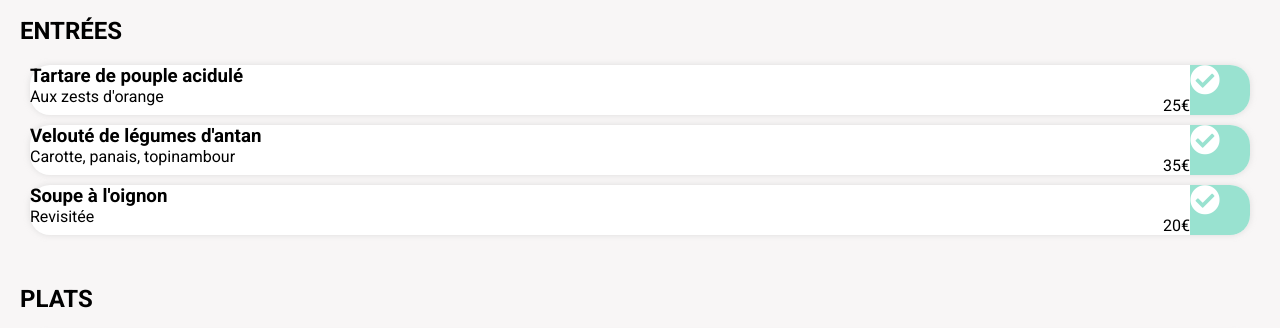
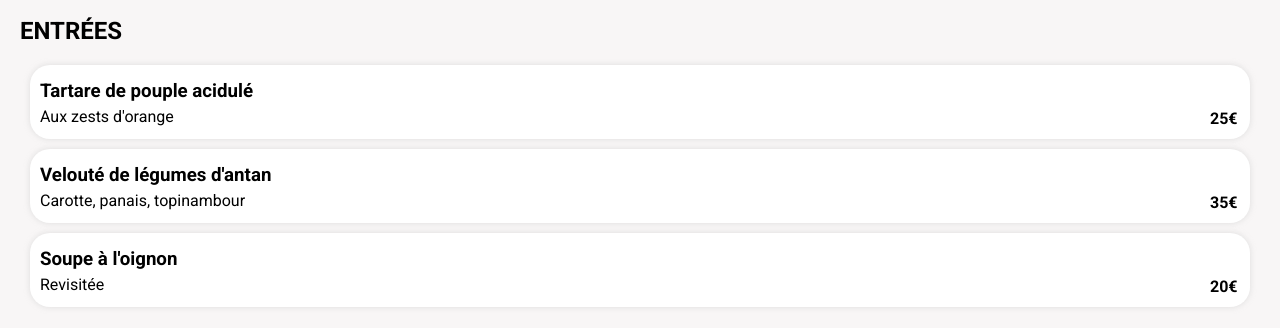
Before and after one commit to DimPach/DimitriPachurka_3_05022021, a plain HTML site: page à_la_française.html in a window 1280 px wide. Shown: the part 472-800 px from the top of the page. Drawn offline with Linux system fonts and the light colour scheme; a web font is replaced by a local one.

Commit message:
html + css

```diff
--- a/style.css
+++ b/style.css
@@ -324,35 +324,57 @@ footer nav {
   background-color: white;
   border-radius: 20px;
   box-shadow: var(--box-shadow);
+  overflow: hidden;
+}
+
+.bloc:hover .prixAnim {
+  left: -50px;
+  transition: 330ms ease-in-out;
 }
 
 .infoPlat {
+  margin: 10px;
+  margin-right: 0px;
+  width: 100%;
   overflow: hidden;
+}
+
+.infoPlat h3, .infoPlat p {
   white-space: nowrap;
   text-overflow: ellipsis;
+  overflow: hidden;
+  margin-top: 5px;
 }
 
 .prixAnim {
   display: flex;
-  overflow: hidden;
-  height: 100%;
+  position: relative;
+  left: 60px;
+  max-width: 100px;
 }
 
 .prixAnim span {
+  display: inline-block;
   align-self: flex-end;
+  margin-bottom: 11px;
+  margin-right: 30px;
+  font-weight: 600;
 }
 
 .prixAnim i {
-  position: relative;
+  display: flex;
   align-self: flex-end;
-  right: 0px;
+  justify-content: center;
   font-size: 30px;
   color: white;
   background-color: var(--ter-color);
-  height: 50px;
-  min-width: 60px;
+  height: 74px;
+  min-width: 100px;
   border-radius: 0 20px 20px 0px;
 }
 
+.fa-check-circle:before {
+  align-self: center;
+}
 
 /*# sourceMappingURL=style.css.map */
```
Also changed, not shown: la_palette_du_gout.html (+1 -0 lines).
